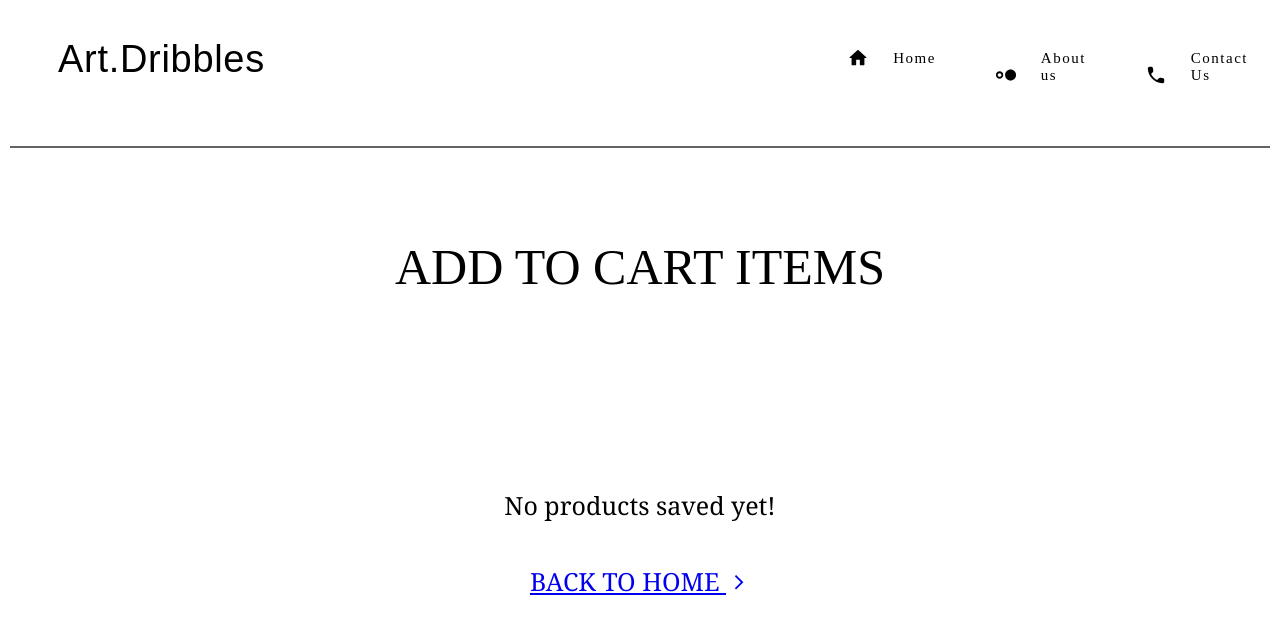
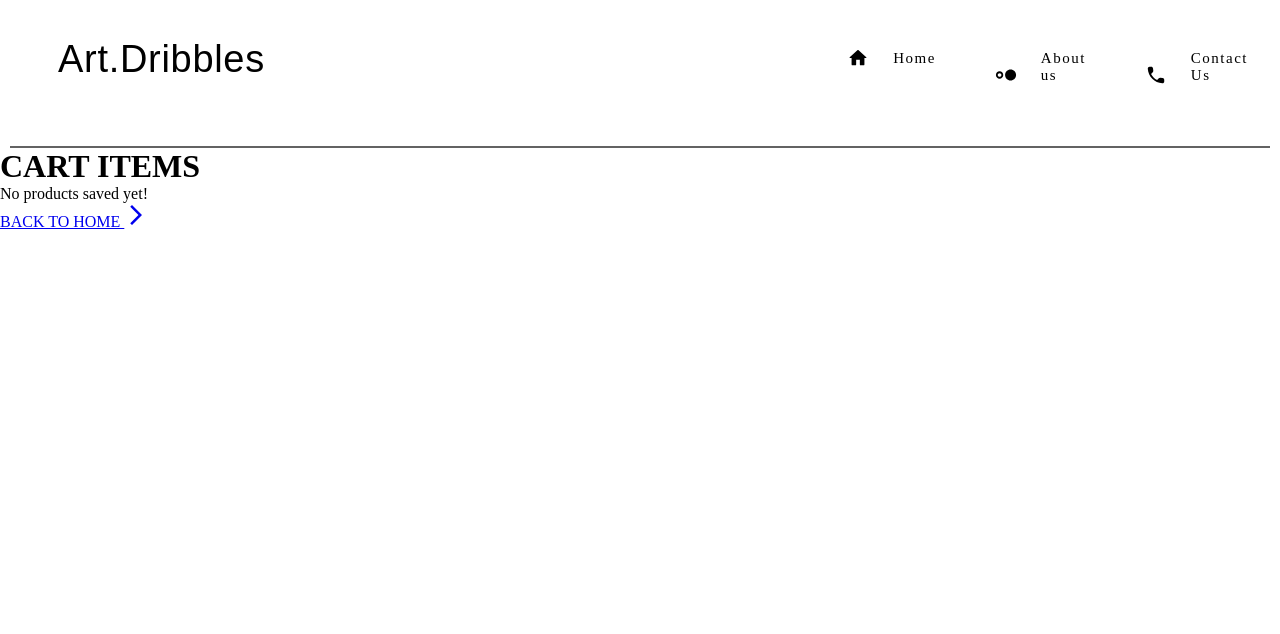
Before and after one commit to Pragyani/art-gallery, a React (Create React App) app: page /add-to-cart in a window 1280 px wide. Shown: the top 634 px of the page. Built offline with nearby package versions, Linux system fonts and the light colour scheme.

Commit message:
ADD : chnages in classname and h1

```diff
--- a/src/pages/CARTPAGE/CartPage.jsx
+++ b/src/pages/CARTPAGE/CartPage.jsx
@@ -11,9 +11,9 @@ const CartPage =()=>{
     console.log('aniSAVEDPOS',CartProducts)
 
     return (
-        <div className="saved-products-container">
-            <h1> ADD TO CART ITEMS</h1>
-            <div className="saved-products-list">
+        <div className="cart-products-container">
+            <h1>CART ITEMS</h1>
+            <div className="cart-products-list">
                 {CartProducts.length === 0 ? (
                     <p>No products saved yet! <br /> <span><Link to={'/'}>BACK TO HOME <ArrowForwardIosIcon className="arr" /></Link></span></p>
 
```
